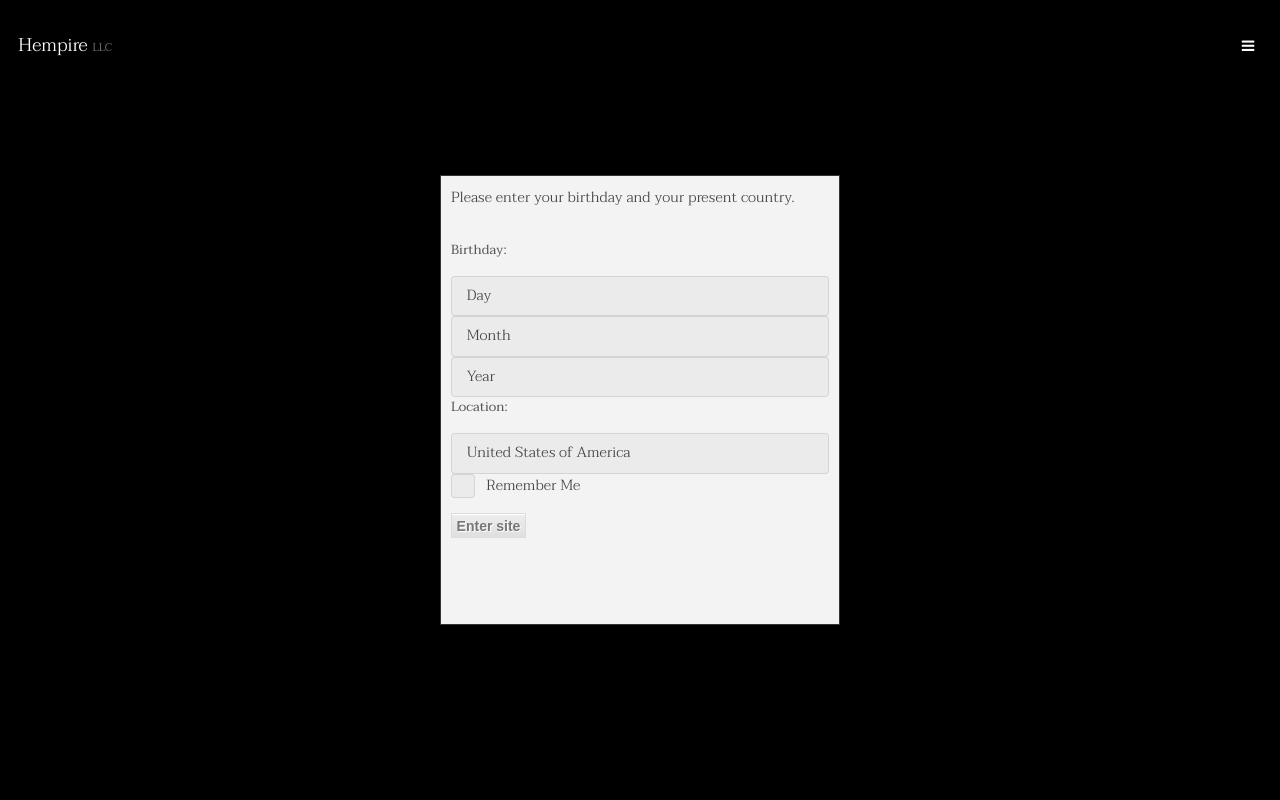
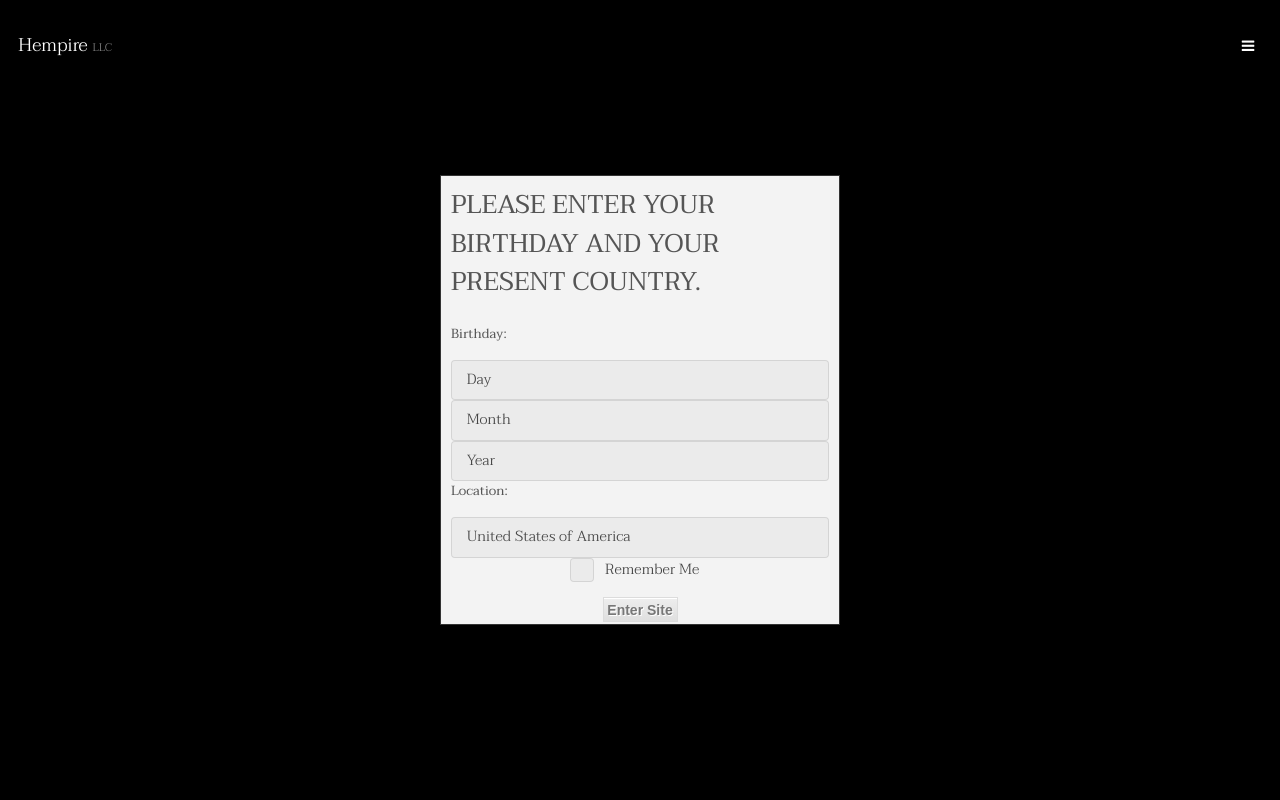
Before and after one commit to IoTresor/cust-Hempire-2019, a website: page index.html in a window 1280 px wide. Shown: the top 800 px of the page. Drawn offline with Linux system fonts and the light colour scheme.

Commit message:
style: minor tweaking

```diff
--- a/index.html
+++ b/index.html
@@ -196,7 +196,7 @@
     <div id="agemodal" class="agemodal">
         <div class="overlay"></div>
         <div class="message">
-            <p>Please enter your birthday and your present country.</p>
+            <h2>Please enter your birthday and your present country.</h2>
             <form id="agegate" method="post" action="">
                 <div class="birthday">
                     <label class="day" for="day">Birthday:</label>
@@ -604,11 +604,11 @@
                         <option value="18" data-value="Zimbabwe">Zimbabwe</option>
                     </select>
                 </div>
-                <div class="remember">
+                <div class="remember align-center">
                     <input type="checkbox" id="remember" /><label for="remember">Remember Me</label>
                 </div>
-                <div class="submit">
-                    <a id="formsubmit" class="formsubmit" data-submit="post">Enter site</a>
+                <div class="submit align-center">
+                    <a id="formsubmit" class="formsubmit" data-submit="post">Enter Site</a>
                 </div>
             </form>
         </div>
```
